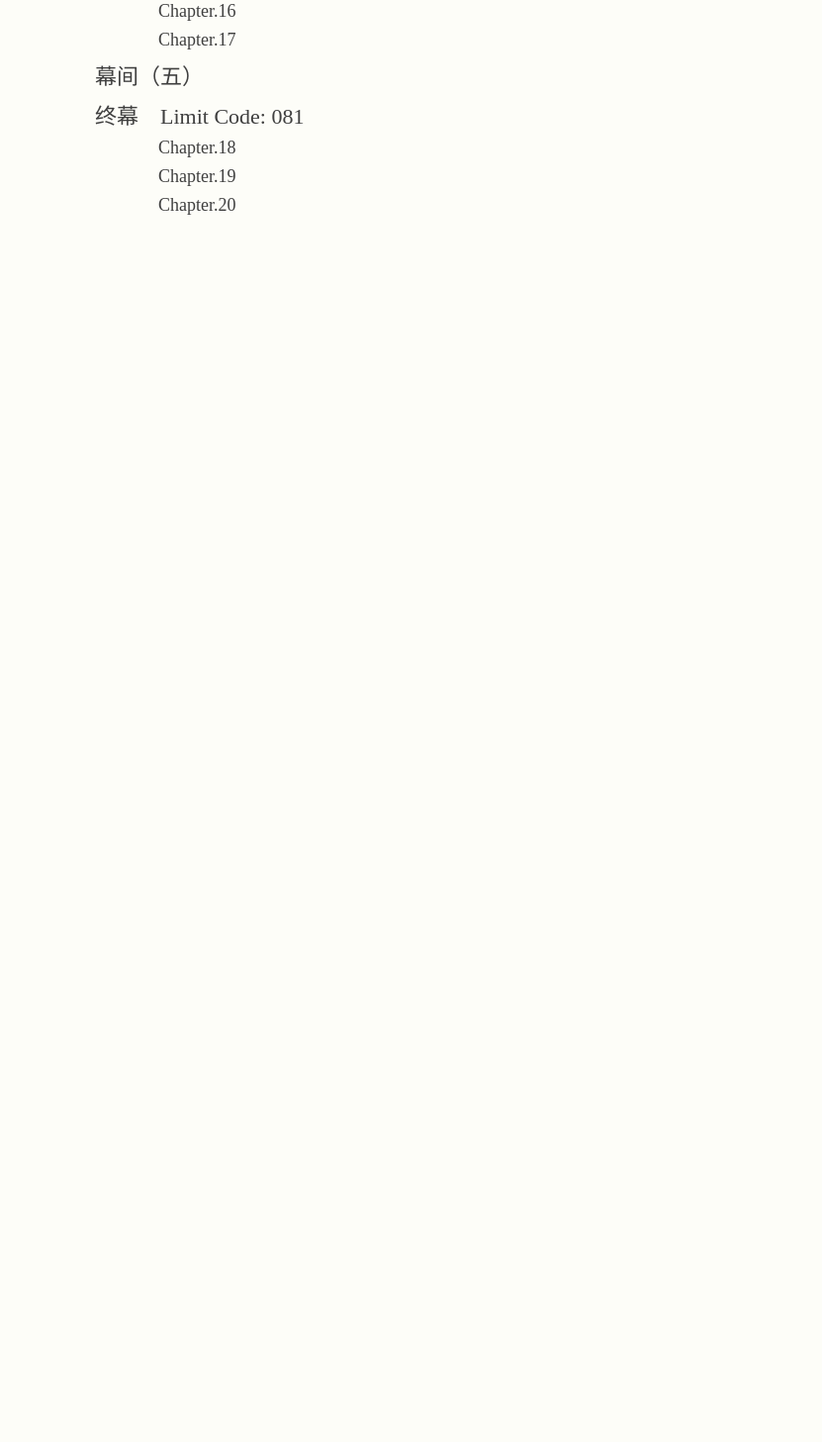
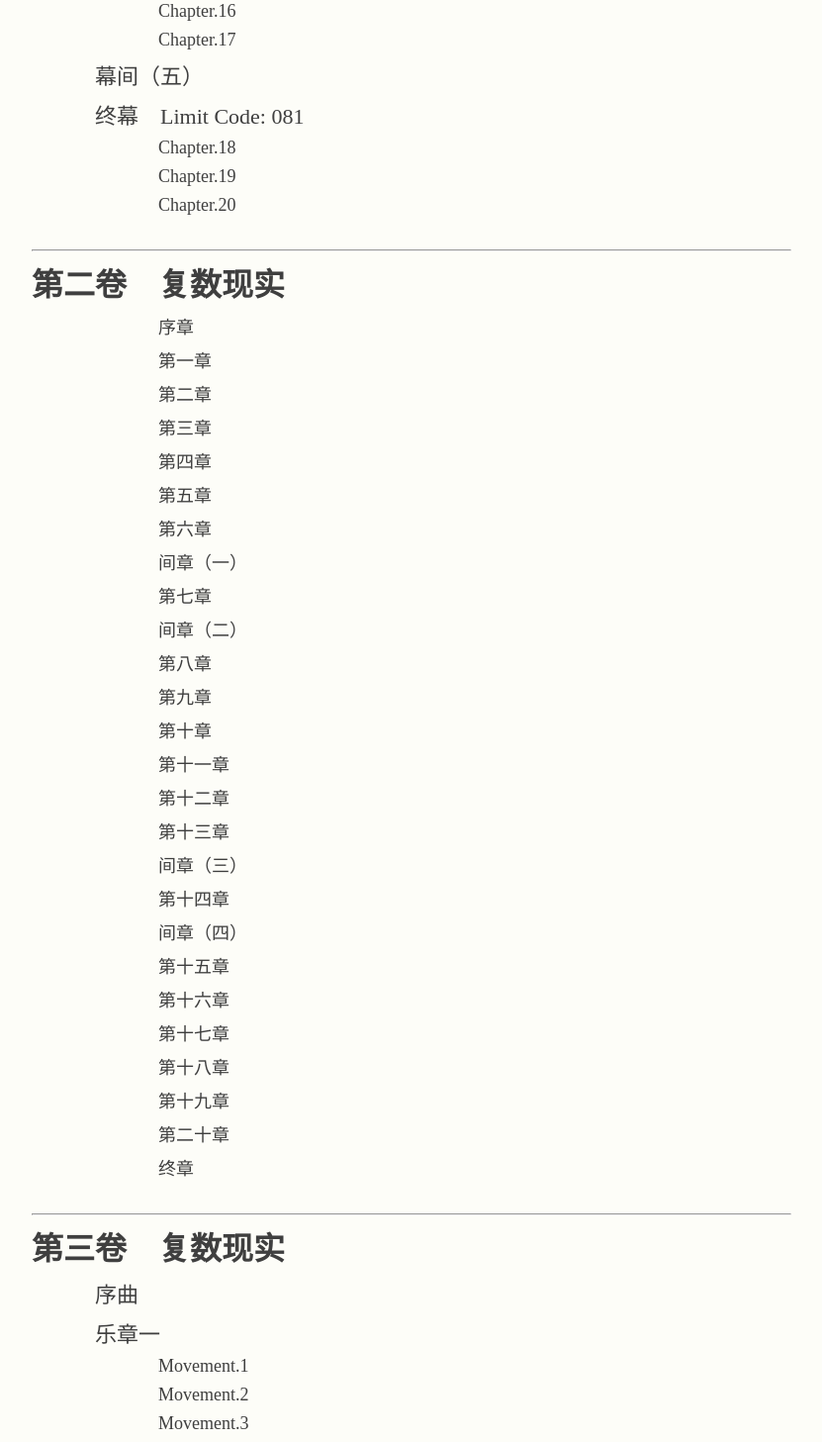
Before and after one commit to Lycoiref/BikariArchive, a PHP site: page /catalogue.html in a window 1280 px wide. Shown: the part 984-2441 px from the top of the page at 99% size, without its empty margins (258-1089 px from the left). Before the commit the page ends 1201 px from the top, so only its background shows below. Run offline with PHP 8.4, Linux system fonts and the light colour scheme.

Commit message:
Normal Change

```diff
--- a/catalogue.html
+++ b/catalogue.html
@@ -58,6 +58,43 @@
     <h3><a href="">Chapter.18</a></h3>
     <h3><a href="">Chapter.19</a></h3>
     <h3><a href="">Chapter.20</a></h3>
+    <br />
+    <hr />
+    <h1><a href="">第二卷　复数现实</a></h1>
+    <h3><a href="">序章</a></h3>
+    <h3><a href="">第一章</a></h3>
+    <h3><a href="">第二章</a></h3>
+    <h3><a href="">第三章</a></h3>
+    <h3><a href="">第四章</a></h3>
+    <h3><a href="">第五章</a></h3>
+    <h3><a href="">第六章</a></h3>
+    <h3><a href="">间章（一）</a></h3>
+    <h3><a href="">第七章</a></h3>
+    <h3><a href="">间章（二）</a></h3>
+    <h3><a href="">第八章</a></h3>
+    <h3><a href="">第九章</a></h3>
+    <h3><a href="">第十章</a></h3>
+    <h3><a href="">第十一章</a></h3>
+    <h3><a href="">第十二章</a></h3>
+    <h3><a href="">第十三章</a></h3>
+    <h3><a href="">间章（三）</a></h3>
+    <h3><a href="">第十四章</a></h3>
+    <h3><a href="">间章（四）</a></h3>
+    <h3><a href="">第十五章</a></h3>
+    <h3><a href="">第十六章</a></h3>
+    <h3><a href="">第十七章</a></h3>
+    <h3><a href="">第十八章</a></h3>
+    <h3><a href="">第十九章</a></h3>
+    <h3><a href="">第二十章</a></h3>
+    <h3><a href="">终章</a></h3>
+    <br />
+    <hr />
+    <h1><a href="">第三卷　复数现实</a></h1>
+    <h2><a href="">序曲</a></h2>
+    <h2><a href="">乐章一</a></h2>
+    <h3><a href="">Movement.1</a></h3>
+    <h3><a href="">Movement.2</a></h3>
+    <h3><a href="">Movement.3</a></h3>
 </div>
 
 </body>
--- a/css/MBStyle.css
+++ b/css/MBStyle.css
@@ -79,7 +79,7 @@ div.MainContent {
     margin: 0 0 0 16px;
     padding: 32px 0 0 0;
     border: 0;
-    width: 850px;
+    width: min(60vw, 900px);
     background: transparent;
     color: rgb(63,63,63);
 }
```
